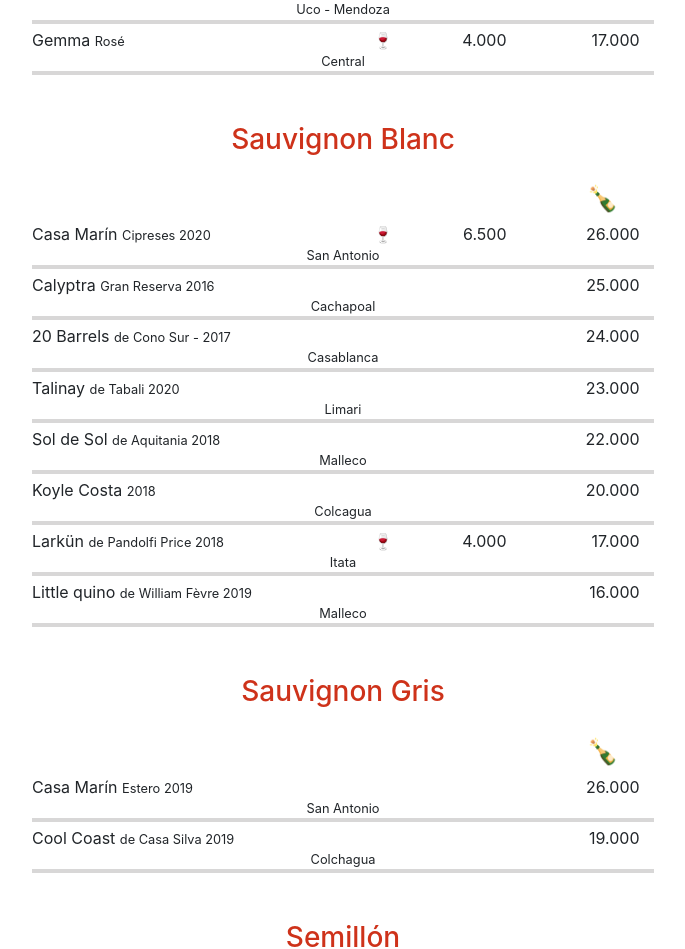
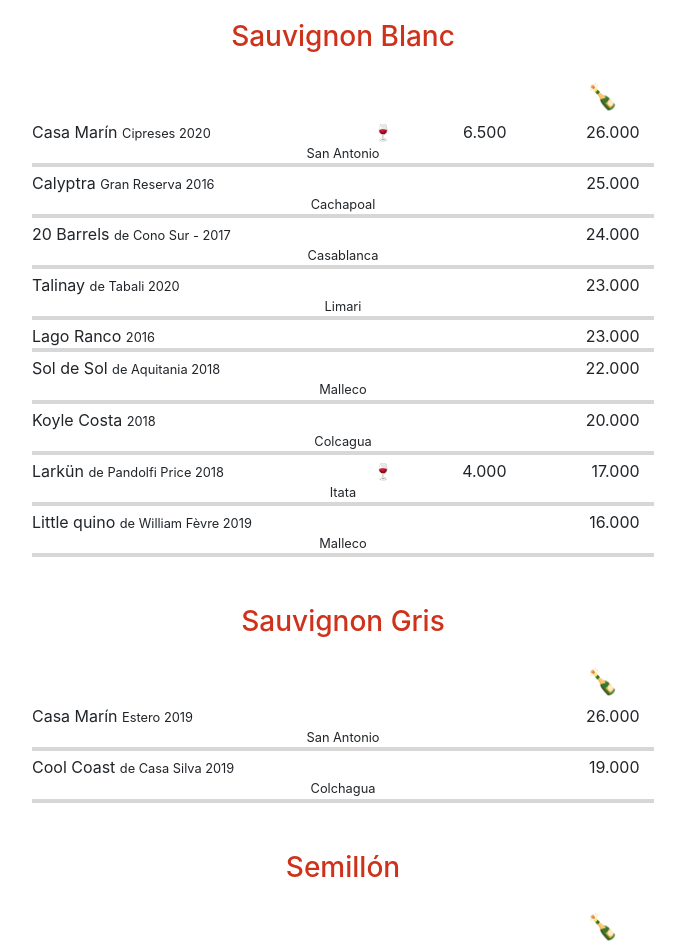
Before and after one commit to durbonca/Menu-QR-Google-sheet, a React (Create React App) app: page /menu/vinos in a window 1280 px wide. Shown: the part 1744-2693 px from the top of the page, without its empty margins (297-982 px from the left). Built offline with nearby package versions, Linux system fonts and the light colour scheme.

Commit message:
Update dataWine.js

```diff
--- a/src/data/dataWine.js
+++ b/src/data/dataWine.js
@@ -12,7 +12,7 @@ const dataWine = [{
         title: 'Champagne Rosé',
         description: '',
         products: [
-            { id: 1, name: 'Krug', description: 'Rosé', country: 'Reims - FRANCIA', price: '', price2: '250.000' },
+            /* { id: 1, name: 'Krug', description: 'Rosé', country: 'Reims - FRANCIA', price: '', price2: '250.000' }, */
             { id: 2, name: 'Veuve Clicquot', description: 'Rosé', country: 'Reims - FRANCIA', price: '', price2: '89.000' },
         ]
     }, {
@@ -35,7 +35,7 @@ const dataWine = [{
         products: [
             { id: 1, name: 'Chandon', description: 'Rosé', country: 'Mendoza', price: '', price2: '22.000' },
             /* { id: 2, name: 'Salentein', description: 'Rosé', country: 'Uco Arg.', price: '', price2: '19.000' }, */
-            { id: 2, name: 'Wayra Rosé', description: 'By Calyptra', country: 'Uco - Mendoza', price: '', price2: '20.000' },
+            /* { id: 2, name: 'Wayra Rosé', description: 'By Calyptra', country: 'Uco - Mendoza', price: '', price2: '20.000' }, */
             { id: 3, name: 'Gemma', description: 'Rosé', country: 'Central', price: '4.000', price2: '17.000' },
         ]
     }, {
@@ -46,6 +46,7 @@ const dataWine = [{
             { id: 1, name: 'Calyptra', description: 'Gran Reserva 2016', country: 'Cachapoal', price: '', price2: '25.000' },
             { id: 3, name: '20 Barrels', description: 'de Cono Sur - 2017', country: 'Casablanca', price: '', price2: '24.000' },
             { id: 41, name: 'Talinay', description: 'de Tabali 2020', country: 'Limari', price: '', price2: '23.000' },
+            { id: 42, name: 'Lago Ranco', description: '2016', country: '', price: '', price2: '23.000' },
             { id: 4, name: 'Sol de Sol', description: 'de Aquitania 2018', country: 'Malleco', price: '', price2: '22.000' },
             { id: 51, name: 'Koyle Costa', description: '2018', country: 'Colcagua', price: '', price2: '20.000' },
             { id: 6, name: 'Larkün', description: 'de Pandolfi Price 2018', country: 'Itata', price: '4.000', price2: '17.000' },
@@ -265,7 +266,7 @@ const dataWine = [{
         title: 'Merlot',
         description: '',
         products: [
-            { id: 1, name: 'Cuvée Alexandre', description: 'de Lapostolle 2014', country: 'Colchagua', price: '', price2: '22.000' },
+            /* { id: 1, name: 'Cuvée Alexandre', description: 'de Lapostolle 2014', country: 'Colchagua', price: '', price2: '22.000' }, */
             { id: 2, name: 'Ritual', description: 'de Veramonte 2016', country: 'Casablanca', price: '', price2: '21.000' },
             { id: 3, name: 'Altum', description: 'de Terramater 2017', country: 'Maipo', price: '', price2: '18.000' },
             /* { id: 4, name: 'Casa Silva', description: 'Angostura 2017', country: 'Colchagua', price: '', price2: '18.000' }, */
@@ -304,7 +305,7 @@ const dataWine = [{
             { id: 3, name: 'Antu', description: 'Limited de Montgras 2015', country: 'Maipo', price: '', price2: '20.000' },
             { id: 6, name: 'Vetas Blancas', description: 'de Tabalí 2016', country: 'Limarí', price: '', price2: '19.000' },
             { id: 5, name: 'Gillmore', description: 'Hacedor de Mundos 2014', country: 'Maule', price: '', price2: '19.000' },
-            { id: 7, name: 'Maquis', description: 'Gran Reserva 2016', country: 'Colchagua', price: '', price2: '17.000' },
+            /* { id: 7, name: 'Maquis', description: 'Gran Reserva 2016', country: 'Colchagua', price: '', price2: '17.000' }, */
         ]
     },
     {
@@ -313,7 +314,7 @@ const dataWine = [{
         products: [
             { id: 2, name: 'Toknar', description: 'de Von Siebenthal 2011', country: 'Aconcagua', price: '', price2: '42.000' },
             { id: 3, name: 'Chaski', description: 'de Peréz Cruz 2016', country: 'Maipo', price: '', price2: '30.000' },
-            { id: 4, name: 'Casa Silva', description: 'Edición Limitada 2016', country: 'Colchagua', price: '', price2: '18.000' },
+            /* { id: 4, name: 'Casa Silva', description: 'Edición Limitada 2016', country: 'Colchagua', price: '', price2: '18.000' }, */
         ]
     }, {
         title: 'Malbec',
```
